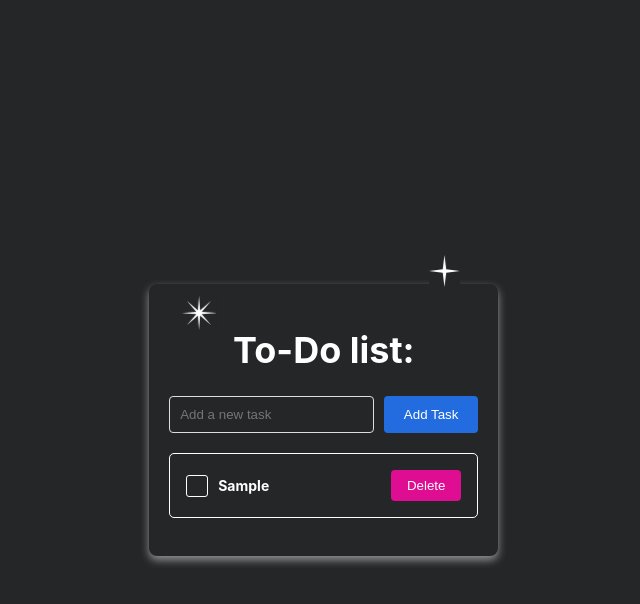
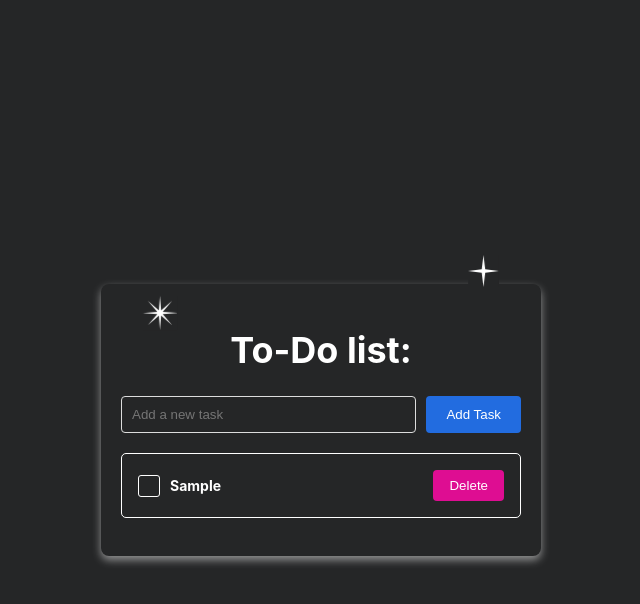
Before and after one commit to klnamv/to_do_list, a React (Create React App) app: page / in a window 1280 px wide. Both pictures are taken after typing "Sample" into the empty fields and a click on the button "Add Task". Shown: the top 604 px of the page, without its empty margins (319-959 px from the left). Built offline with nearby package versions, Linux system fonts and the light colour scheme.

Commit message:
change the size of todo list container and add local store

```diff
--- a/src/components/TodoItem.css
+++ b/src/components/TodoItem.css
@@ -15,17 +15,14 @@
 }
 
 .todo-text {
-    max-width: 50px;
-    white-space: nowrap;
-    overflow: hidden;
-    text-overflow: ellipsis;
     flex-grow: 1;
     font-size: 14px;
+    min-width: 0;
 }
 
 .completed {
-    text-decoration: line-through #DE0D92 wavy;;
-    color: grey;
+    text-decoration: line-through #383F51 wavy;;
+    color: #A9A9A9;
 }
 
 .delete-btn {
--- a/src/components/TodoList.css
+++ b/src/components/TodoList.css
@@ -6,7 +6,7 @@ body, html {
 }
 
 .todo-list-container {
-    width: 90%;
+    min-width: 400px;
     max-width: 700px;
     padding: 20px;
     border-radius: 8px;
--- a/src/components/TodoList.jsx
+++ b/src/components/TodoList.jsx
@@ -1,11 +1,18 @@
-import React, { useState } from 'react';
+import React, { useState, useEffect } from 'react';
 import TodoItem from './TodoItem';
 import { motion } from 'framer-motion';
 import './TodoList.css';
 
 const TodoList = () => {
-    const [tasks, setTasks] = useState([]);
+    const [tasks, setTasks] = useState(() => {
+        const savedTasks = localStorage.getItem('tasks');
+        return savedTasks ? JSON.parse(savedTasks) : [];
+    });
     const [inputText, setInputText] = useState('');
+
+    useEffect(() => {
+        localStorage.setItem('tasks', JSON.stringify(tasks));
+    }, [tasks]);
 
     const handleAddTask = (e) => {
         e.preventDefault();
```
